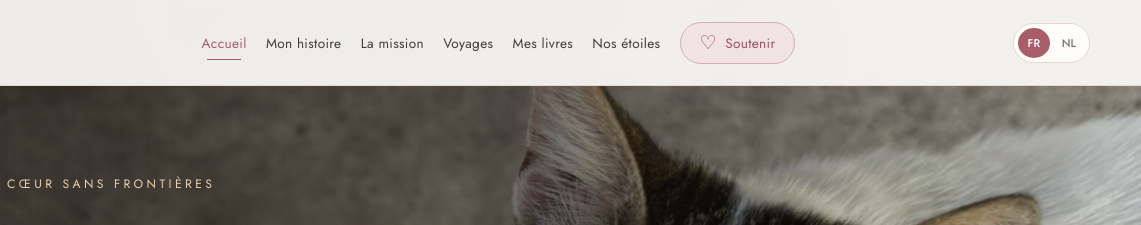
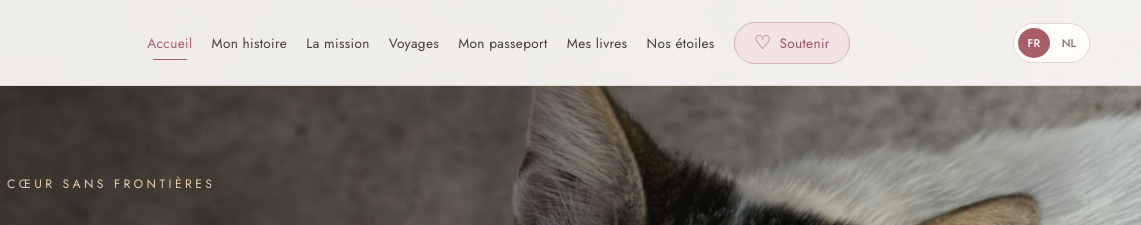
Before and after one commit to CoeurErrant/Coeur-errant, a plain HTML site: page index.html in a window 1280 px wide. Shown: the top 225 px of the page, 139-1280 px from the left. Drawn offline with nearby package versions, Linux system fonts and the light colour scheme.

Commit message:
<li><a href="passeport.html">Mon passeport</a></li>

```diff
--- a/index.html
+++ b/index.html
@@ -44,6 +44,7 @@
     <li><a href="mission.html">La mission</a></li>
 
     <li><a href="voyages.html">Voyages</a></li>
+    <li><a href="passeport.html">Mon passeport</a></li>
 
     <li><a href="livres.html">Mes livres</a></li>
 
```
Also changed, not shown: livres.html (+1 -0 lines), soutenir.html (+1 -0 lines), voyages.html (+1 -1 lines).
